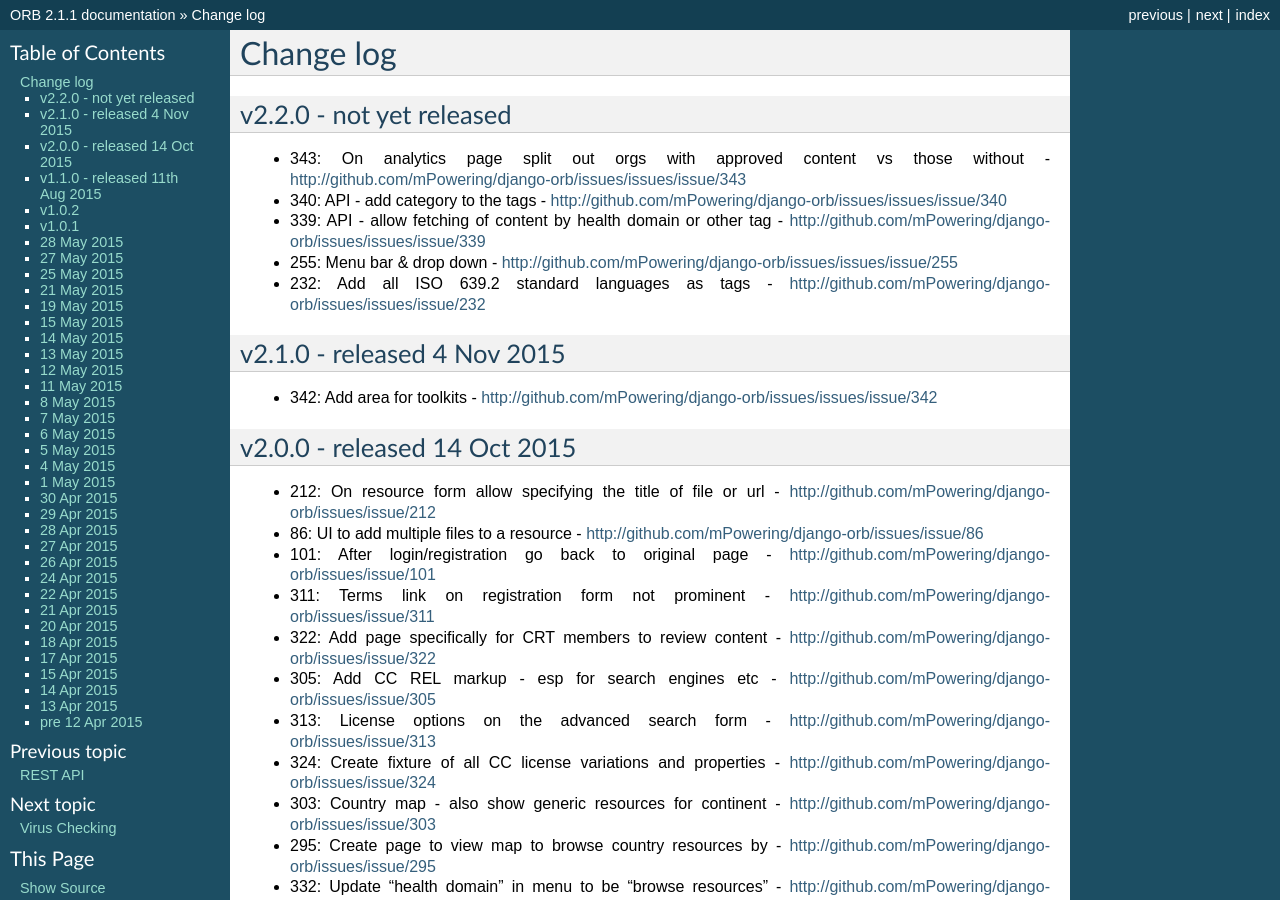
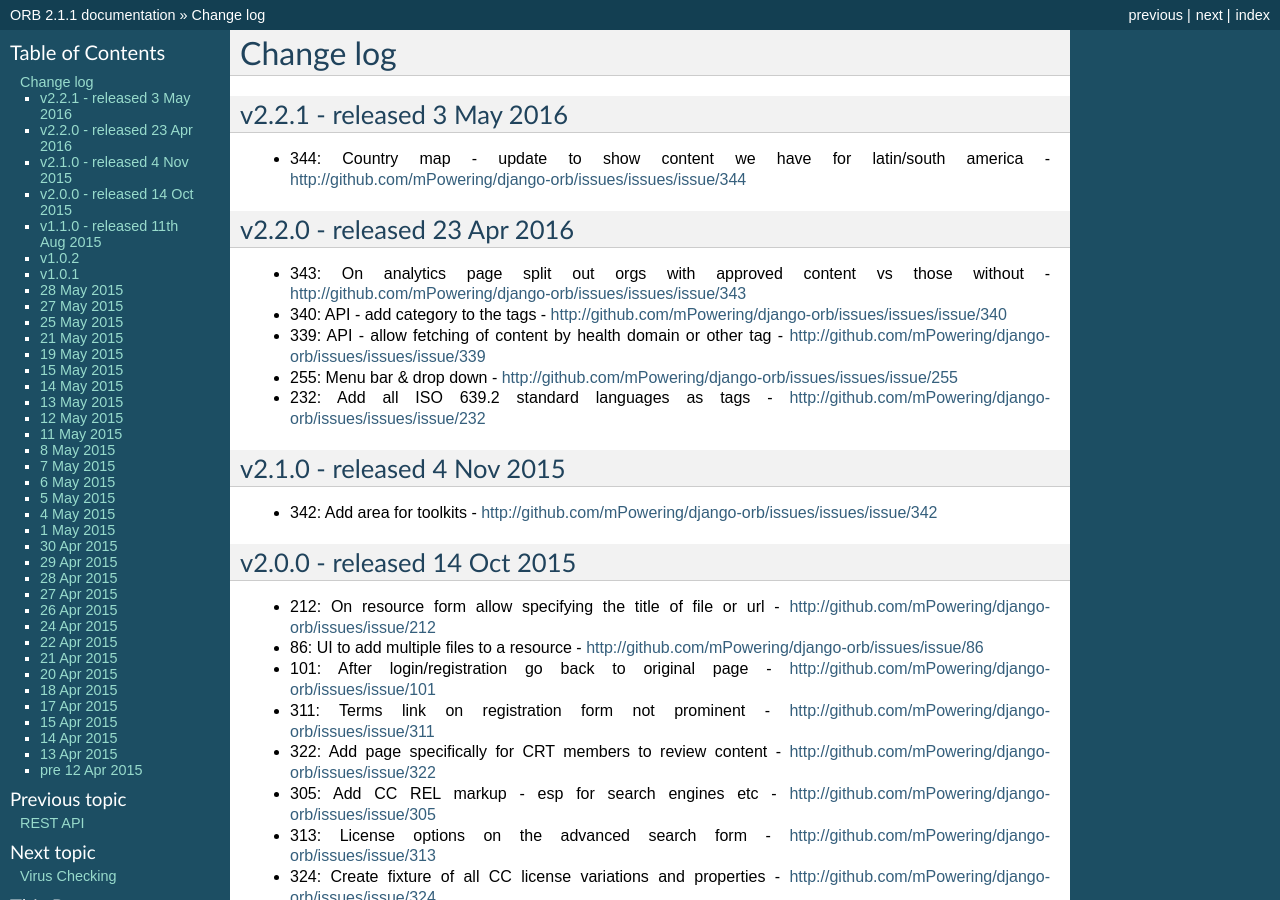
Before and after one commit to mPowering/django-orb, a Sphinx documentation site: the page built from docs/changelog.rst, in a window 1280 px wide and 900 px high. Built offline with Sphinx 7.4.7, drawn with Linux system fonts in a browser that asks for light colours.

Commit message:
344: Country map - update to show content we have for latin/south america
Task-Url: http://github.com/mPowering/django-orb/issues/issues/issue/344

```diff
--- a/docs/changelog.rst
+++ b/docs/changelog.rst
@@ -2,7 +2,12 @@ Change log
 =====================================
 
 
-v2.2.0 - not yet released
+v2.2.1 - released 3 May 2016
+---------------------------------
+
+* 344: Country map - update to show content we have for latin/south america - http://github.com/mPowering/django-orb/issues/issues/issue/344
+
+v2.2.0 - released 23 Apr 2016
 ---------------------------------
 
 * 343: On analytics page split out orgs with approved content vs those without - http://github.com/mPowering/django-orb/issues/issues/issue/343
```
